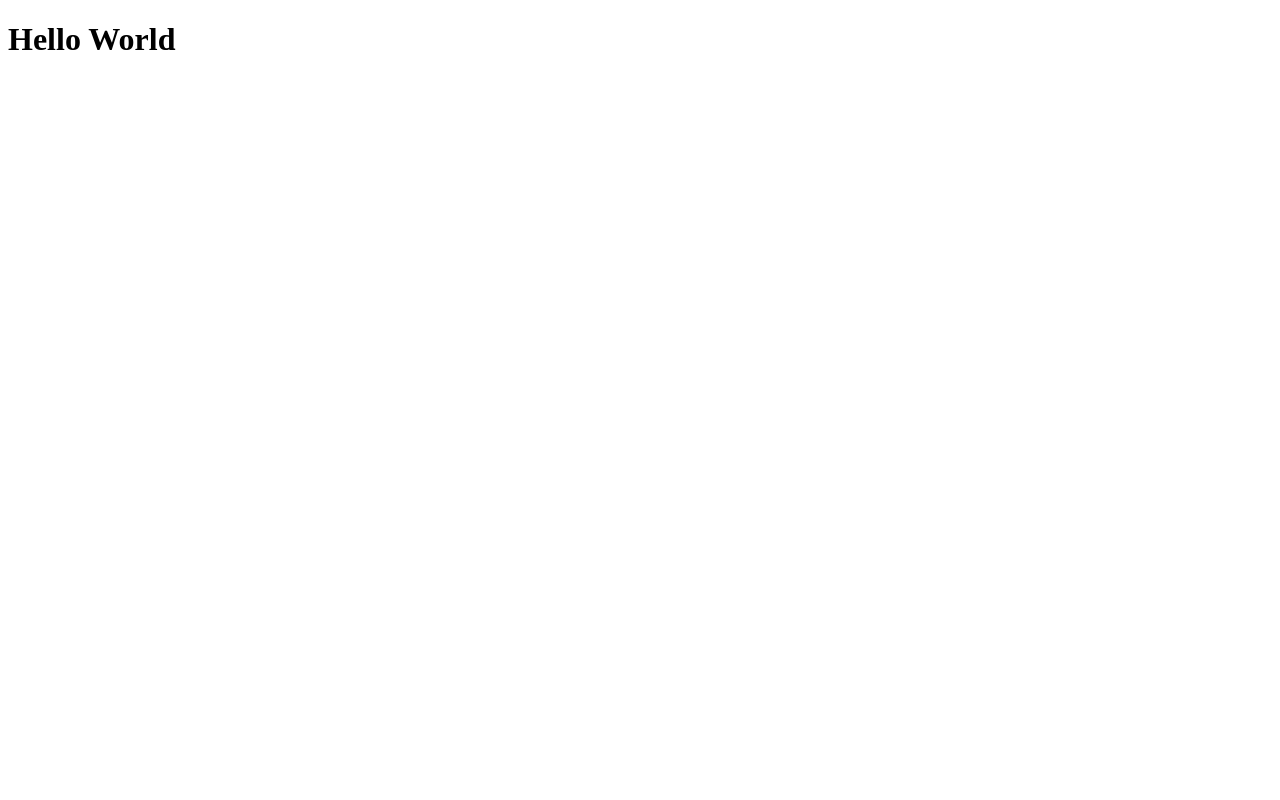
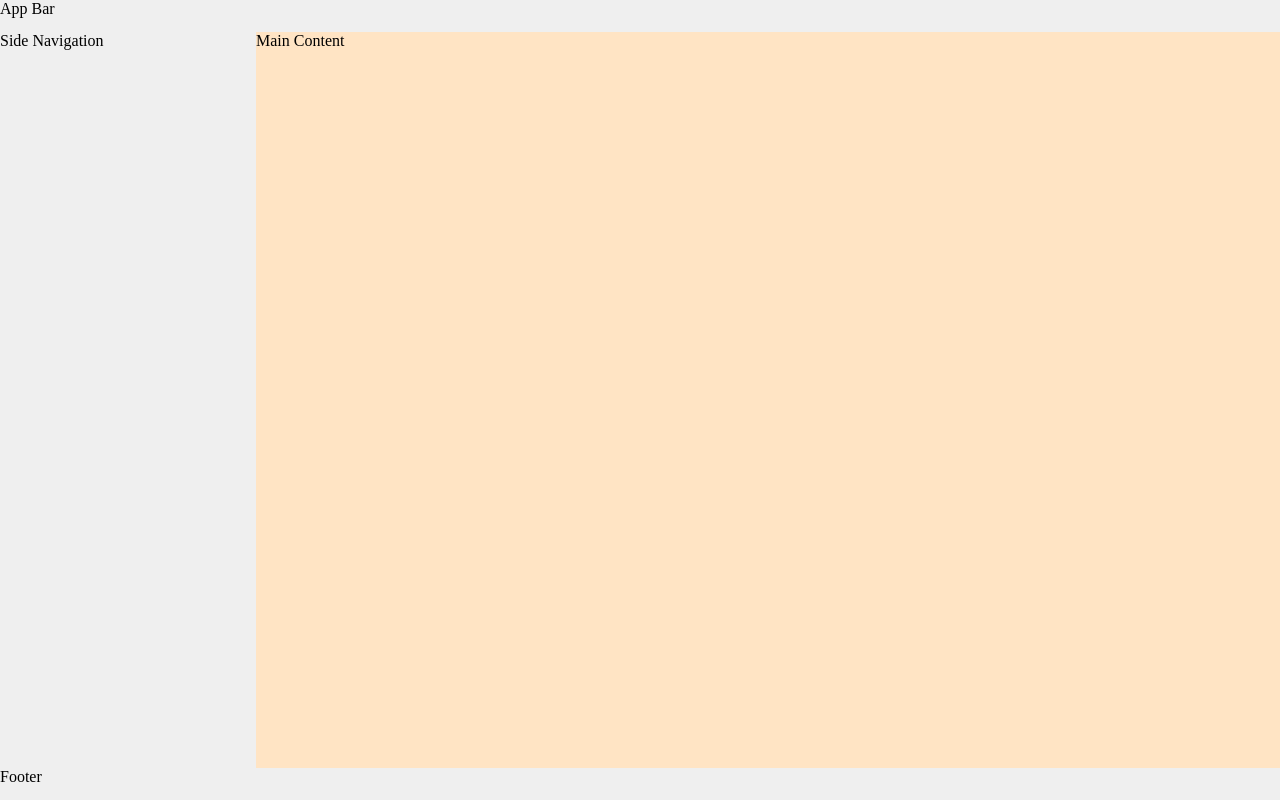
Before and after one commit to bvfnbk/uiuiuiuiui, a website: page src/public/index.html in a window 1280 px wide. Drawn offline with Linux system fonts and the light colour scheme.

Commit message:
Adds basic app layout (flex)

```diff
--- a/src/public/index.html
+++ b/src/public/index.html
@@ -3,8 +3,25 @@
 <head>
     <meta charset="UTF-8">
     <title>UIUIUIUIUI</title>
+    <link rel="stylesheet" href="lib/css/normalize.css">
+    <link rel="stylesheet" href="lib/css/application.css">
 </head>
 <body>
-<h1>Hello World</h1>
+<div id="app">
+    <div id="app-bar">
+        App Bar
+    </div>
+    <div id="app-content">
+        <div id="side-nav">
+            Side Navigation
+        </div>
+        <div id="main-content">
+            Main Content
+        </div>
+    </div>
+    <div id="app-footer">
+      Footer
+    </div>
+</div>
 </body>
 </html>
--- /dev/null
+++ b/src/public/lib/css/application.css
@@ -0,0 +1,35 @@
+div#app {
+    display: flex;
+    flex-direction: column;
+
+    margin: 0;
+    padding: 0;
+
+    min-height: 100vh;
+}
+
+div#app-bar {
+    flex: 0 0 4vh;
+    background: #efefef;
+}
+
+div#app-footer {
+    flex: 0 0 4vh;
+    background: #efefef;
+}
+
+div#app-content {
+    display: flex;
+    flex: 1;
+    background: bisque;
+}
+
+div#side-nav {
+    flex: 0 0 20vw;
+    background-color: #efefef;
+    overflow-x: hidden;
+}
+
+div#main-content {
+    flex: 1;
+}
--- /dev/null
+++ b/src/public/lib/css/normalize.css
@@ -0,0 +1,4 @@
+body {
+    margin: 0;
+    padding: 0;
+}
```
